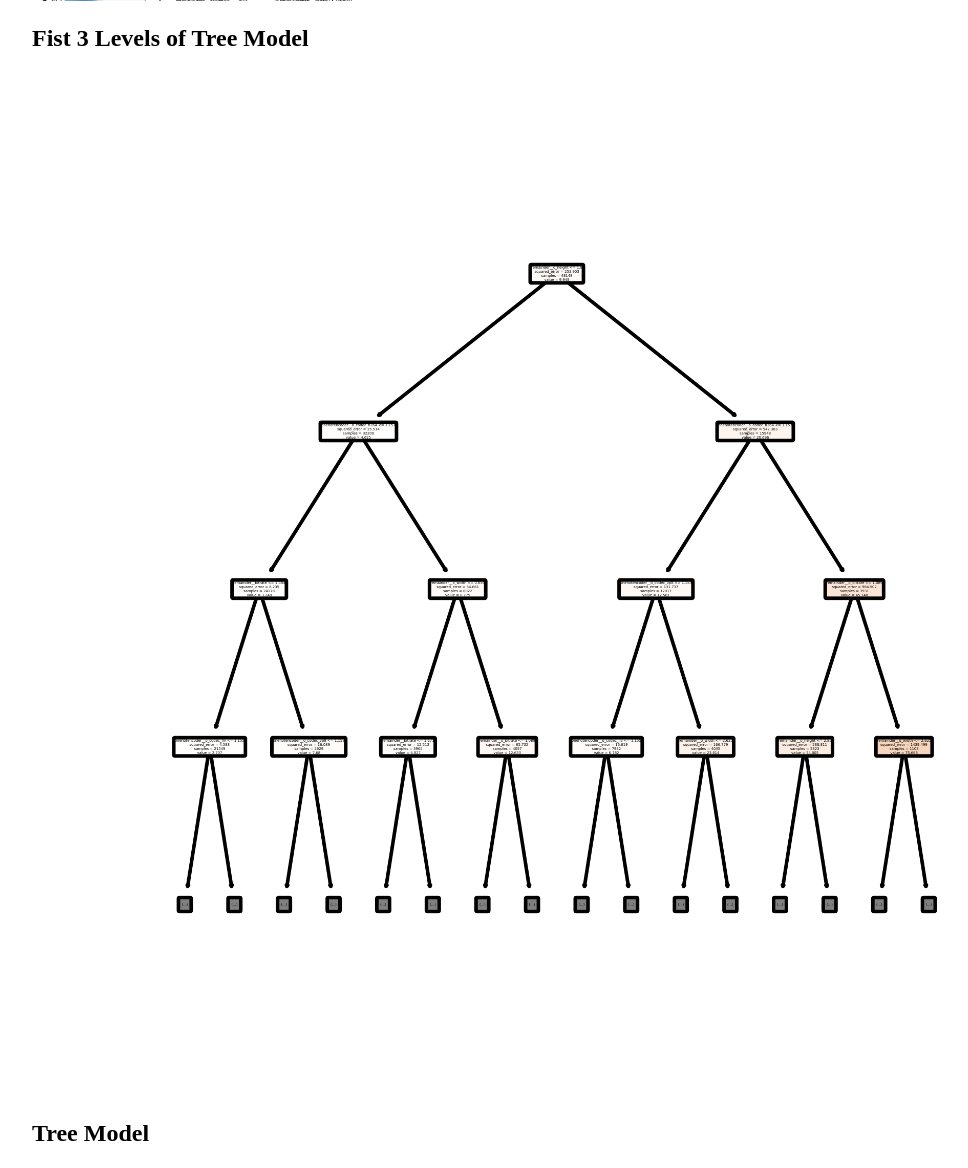
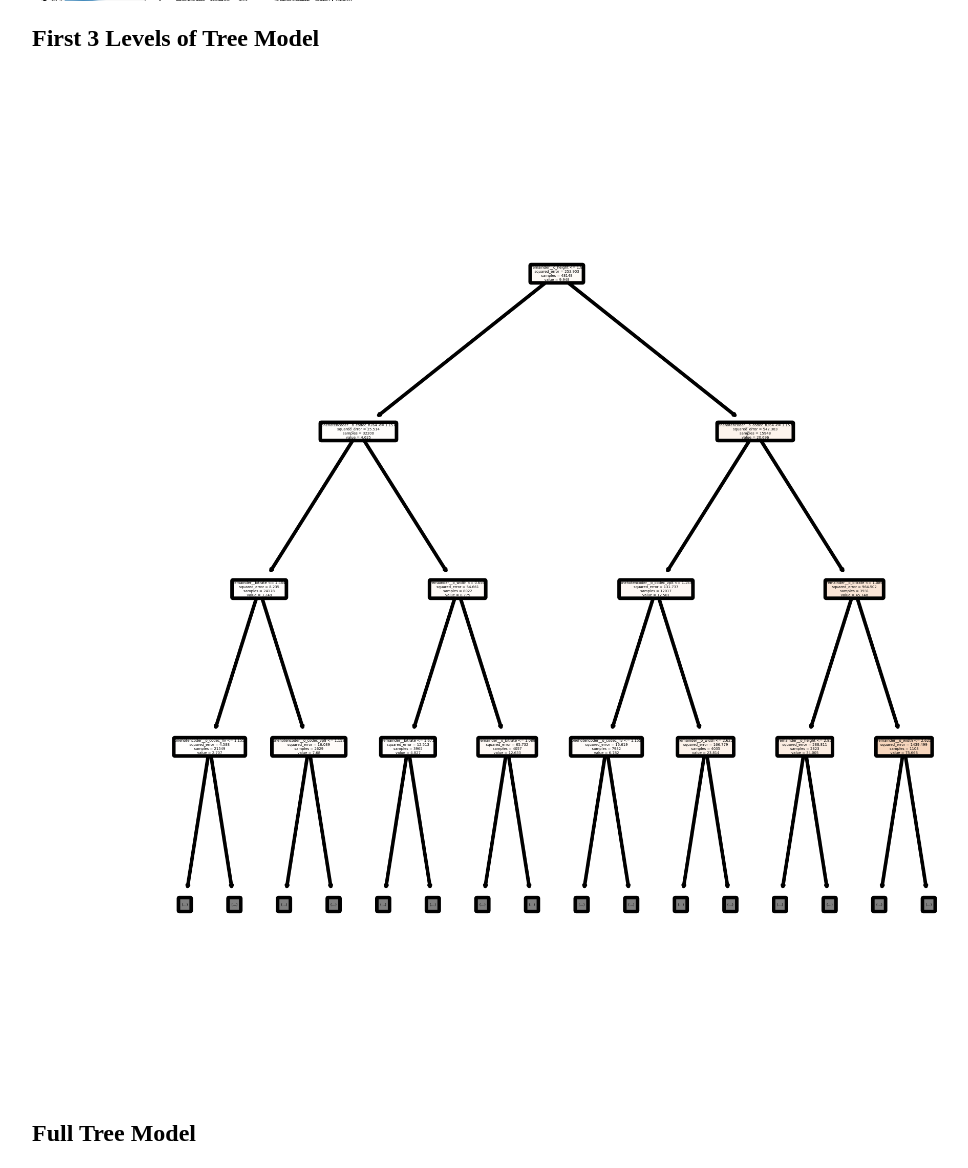
Before and after one commit to shaunnnorton/BSComSciCapstone, a Flask app: page /Model in a window 1280 px wide. Shown: the part 1490-2658 px from the top of the page, without its empty margins (96-1064 px from the left). Run offline with Flask 2, Linux system fonts and the light colour scheme; parts of the project's set-up code (start-up, migrations or seed data) failed here and were passed over.

Commit message:
Fixed typos on Model Page

```diff
--- a/src/templates/model.html
+++ b/src/templates/model.html
@@ -15,11 +15,11 @@ Below are some figures depicting elements of the mode
     <img src="{{url_for('static', filename='0004DecisionTreePartialDependencies.png')}}" >
 </div>
 <div>
-    <h2>Fist 3 Levels of Tree Model</h2>
+    <h2>First 3 Levels of Tree Model</h2>
     <img src="{{url_for('static', filename='TreeModelFirst3.png')}}" >
 </div>
 <div>
-    <h2>Tree Model</h2>
+    <h2>Full Tree Model</h2>
     <img src="{{url_for('static', filename='TreeModel.png')}}" >
 </div>
 
```
